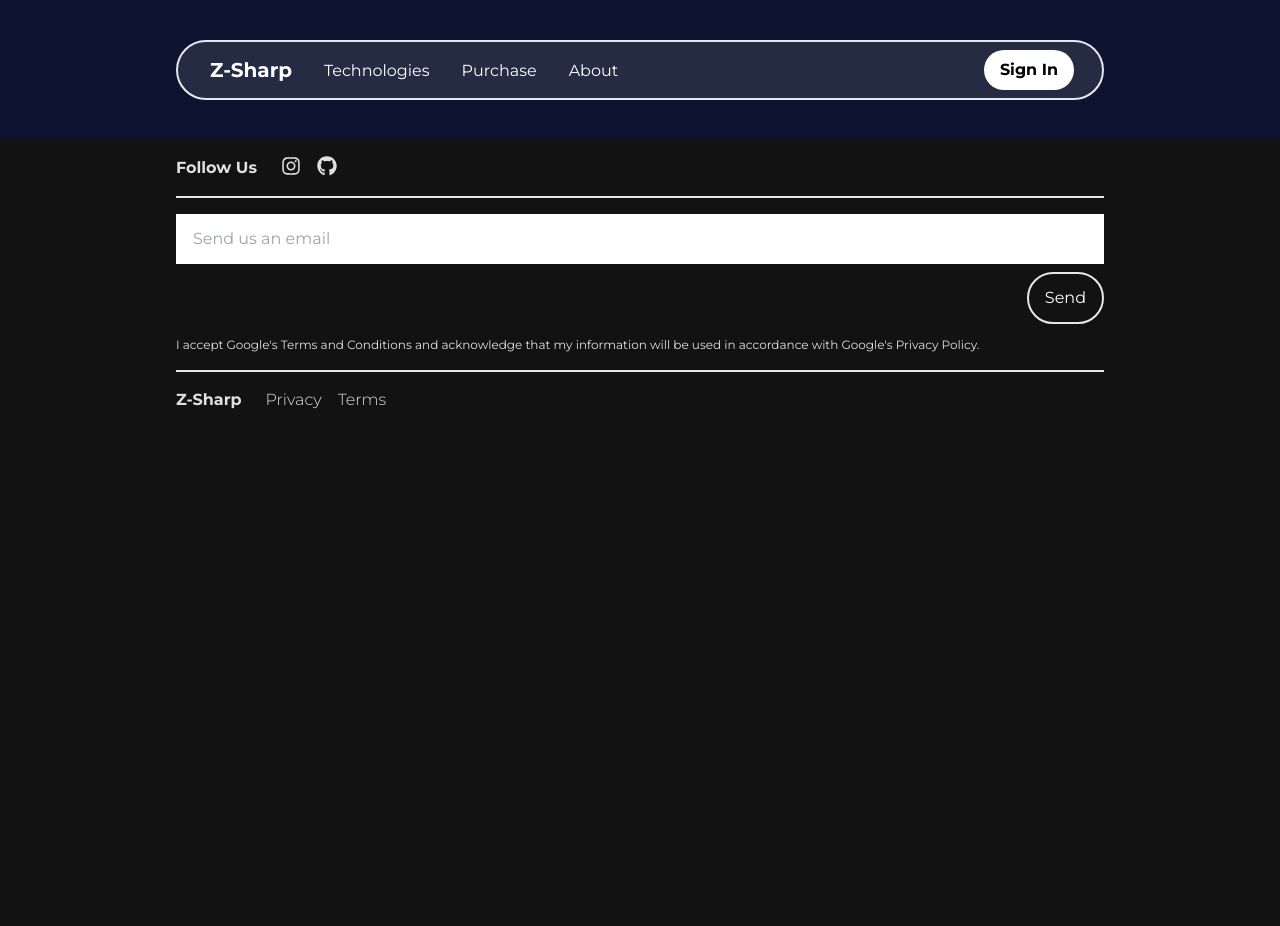
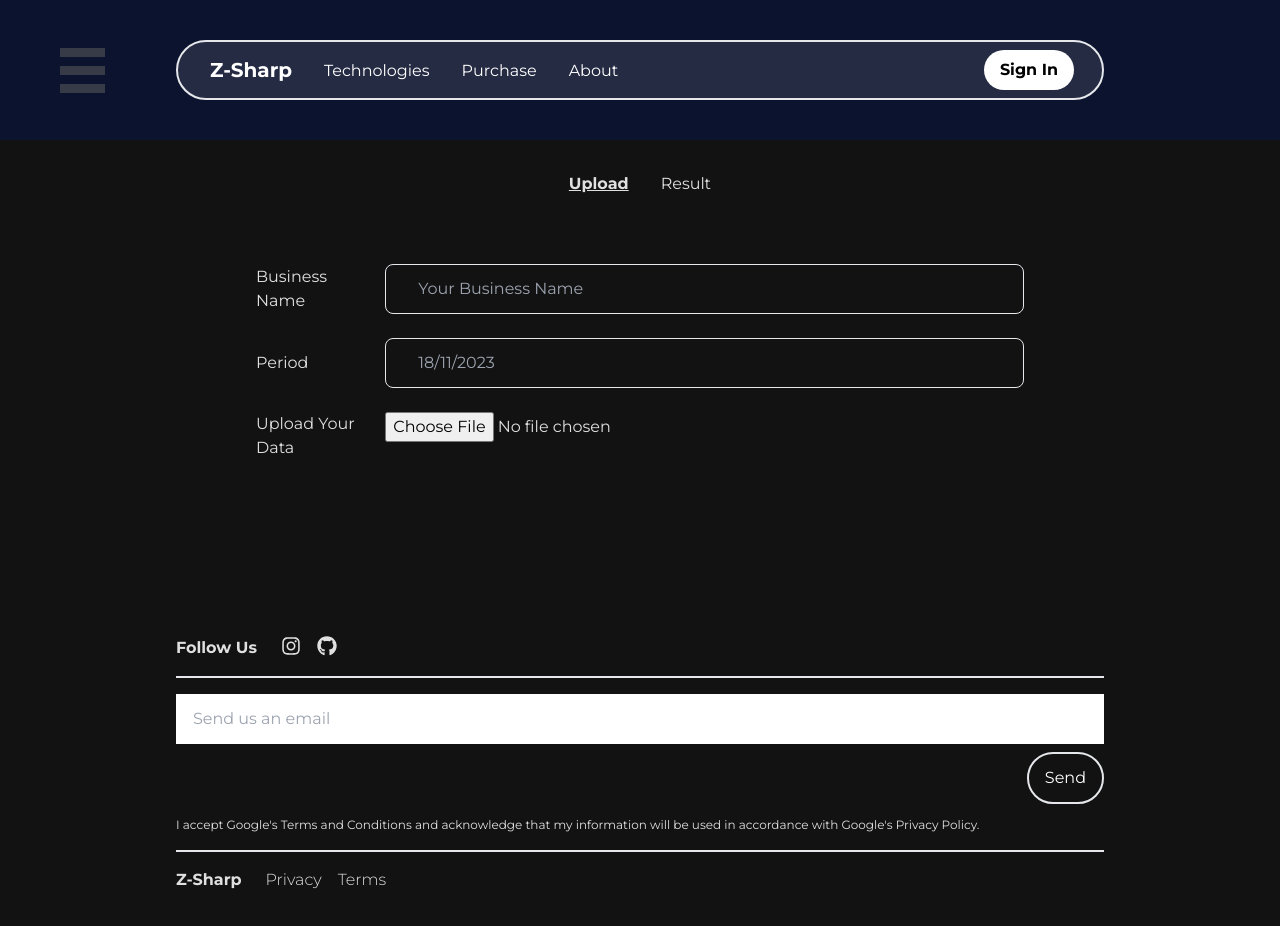
Before and after one commit to RayyanFv/pweb-fp, a React (Vite) app: page /user-dashboard/BC in a window 1280 px wide. Shown: the top 926 px of the page. Before the commit the page ends 800 px from the top, so only its background shows below. Built offline with nearby package versions, Linux system fonts and the light colour scheme; no server answers.

Commit message:
feat: added BI input for user dashboard

```diff
--- /dev/null
+++ b/src/app/business-intelligence/Main.jsx
@@ -0,0 +1,116 @@
+import react, { useState } from 'react';
+import Sidebar from '../../components/Sidebar';
+export default function BusinessIntelligence() {
+
+  const [upload, setUpload] = useState(true);
+  const [result, setResult] = useState(false);
+
+  function isActive(input){
+    if(input == true){
+      return 'font-bold underline';
+    } else {
+      return 'font-semi-bold';
+    }
+  }
+
+  // jika lagi di panel upload
+  if(upload) {
+    return (
+      <>
+      <div id="page-wrap" className="flex w-auto h-full">
+        <Sidebar />
+        <div className="flex h-fit w-fit mt-4 mx-auto">
+          <a onClick={() => {setUpload(true); setResult(false);}} className={"flex justify-left flex-row gap-8 m-4 " + isActive(upload)} href='#'>
+            Upload
+          </a>
+          <a onClick={() => {setUpload(false); setResult(true);}} className={"flex justify-left flex-row gap-8 m-4 " + isActive(result)} href='#'>
+            Result
+          </a>
+        </div>
+      </div>
+        <div className="grid grid-cols-6 gap-2 h-auto w-auto mx-52 my-5 mb-36 py-8 px-12">
+          {/* <div className="chat-container"> */}
+            {/* {successMessage && <div className="text-green-500">{successMessage}</div>}
+            {googleSuccessMessage && <div className="text-green-500">{googleSuccessMessage}</div>} */}
+          {/* </div> */}
+
+        {/* Input Business Name */}
+        <div className='flex items-center mb-4'>
+          <label htmlFor='name'>
+          Business Name
+          </label>
+        </div>
+        <div className='col-span-5'>
+          <input
+            className='w-full border bg-[#121212] rounded-lg px-8 py-3 mb-4'
+            id='name'
+            placeholder="Your Business Name"
+            name="name"
+            type="text"
+            // value={email}
+            // onChange={(e) => setEmail(e.target.value)}
+            required
+          />
+        </div>
+
+        {/* Input period */}
+        <div className='flex items-center mb-4'>
+          <label htmlFor='period'>
+          Period
+          </label>
+        </div>
+        <div className='col-span-5'>
+          <input
+            className='w-full border bg-[#121212] rounded-lg px-8 py-3 mb-4'
+            id='period'
+            placeholder="18/11/2023"
+            name="period"
+            type="text"
+            // value={email}
+            // onChange={(e) => setEmail(e.target.value)}
+            required
+          />
+        </div>
+
+        {/* Input File */}
+        <div className='flex items-center'>
+          <label htmlFor='name'>
+          Upload Your Data
+          </label>
+        </div>
+        <div className='col-span-5'>
+          <input
+            className='w-full'
+            id='file'
+            name="file"
+            type="file"
+            accept=".csv"
+            // value={email}
+            // onChange={(e) => setEmail(e.target.value)}
+            required
+          />
+        </div>
+      </div>
+    </>
+    );
+  } else if(result) // jika lagi di panel result
+  return (
+    <>
+      <div id="page-wrap" className="flex w-auto h-full">
+        <Sidebar />
+        <div className="flex h-fit w-fit mt-4 mx-auto">
+          <a onClick={() => {setUpload(true); setResult(false);}} className={"flex justify-left flex-row gap-8 m-4 " + isActive(upload)} href='#'>
+            Upload
+          </a>
+          <a onClick={() => {setUpload(false); setResult(true);}} className={"flex justify-left flex-row gap-8 m-4 " + isActive(result)} href='#'>
+            Result
+          </a>
+        </div>
+      </div>
+        <div className='flex text-xl font-bold justify-left my-14 px-40'>
+          Power BI Analysis Dashboard
+        </div>
+    </>
+  );
+
+}
--- a/src/app/user-dashboard/Main.jsx
+++ b/src/app/user-dashboard/Main.jsx
@@ -4,9 +4,7 @@ import { getFirestore, onSnapshot, collection, addDoc, orderBy, query, serverTim
 import { auth, app } from '../../../firebase';
 import Sidebar from '../../components/Sidebar';
 
-
 const db = getFirestore(app);
-
 
 function App() {
   const [user, setUser] = useState(null);
--- a/src/components/Sidebar.jsx
+++ b/src/components/Sidebar.jsx
@@ -1,13 +1,13 @@
 import React, { useState } from "react";
-import { push as Menu } from "react-burger-menu";
+import { slide as Menu } from "react-burger-menu";
 import "./Sidebar.css"
-import { useLocation } from "react-router-dom";
+// import { useLocation } from "react-router-dom";
 
 export default function Sidebar(){
     // const location = useLocation();
     return(
         <div>
-            <Menu isOpen={ true } noOverlay outerContainerId={"root"} pageWrapId={"footer" || "page-wrap"}>
+            <Menu noOverlay outerContainerId={"root"} pageWrapId={"footer"}>
                 <a className="menu-item" href="/User-dashboard">
                     Dashboard
                 </a>
--- a/src/routes.jsx
+++ b/src/routes.jsx
@@ -1,7 +1,7 @@
 import { Routes, Route } from 'react-router-dom';
 
 import Signin from './app/signin/Main';
-import Homepage from './app/homepage/Main';
+import Homepage from './app/Homepage/Main';
 import Tech from './app/technologies/Main';
 import Purchase from './app/purchase/Main';
 import AboutUs from './app/about-us/Main';
@@ -9,6 +9,7 @@ import Signup from './app/signup/Main';
 import UserDashboard from './app/user-dashboard/Main'
 import AdminDashboard from './app/admin-dashboard/Main'
 import AdminDashboardGetUser from './app/admin-dashboard-getuser/Main'
+import BusinessIntelligence from './app/business-intelligence/Main'
 
 const AppRoutes = () => {
   return (
@@ -20,6 +21,9 @@ const AppRoutes = () => {
       <Route path="/purchase" element={<Purchase />} />
       <Route path="/about-us" element={<AboutUs />} />
       <Route path="/user-dashboard" element={<UserDashboard />} />
+      <Route path="/user-dashboard/BI" element={<BusinessIntelligence />} />
+      <Route path="/user-dashboard/MR" element={<BusinessIntelligence />} />
+      <Route path="/user-dashboard/BC" element={<BusinessIntelligence />} />
       <Route path="/admin-dashboard" element={<AdminDashboard />} />
       <Route path="/admin-dashboard-getuser" element={<AdminDashboardGetUser />} />
     </Routes>
```
